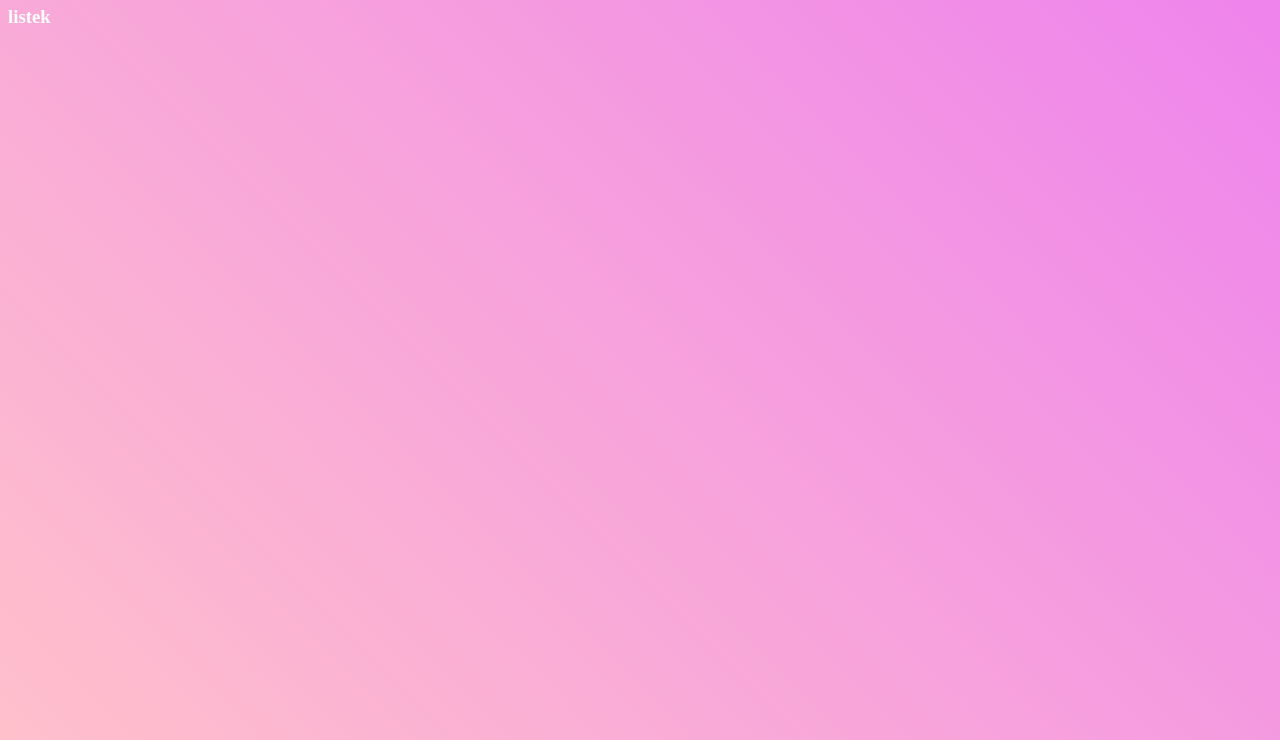
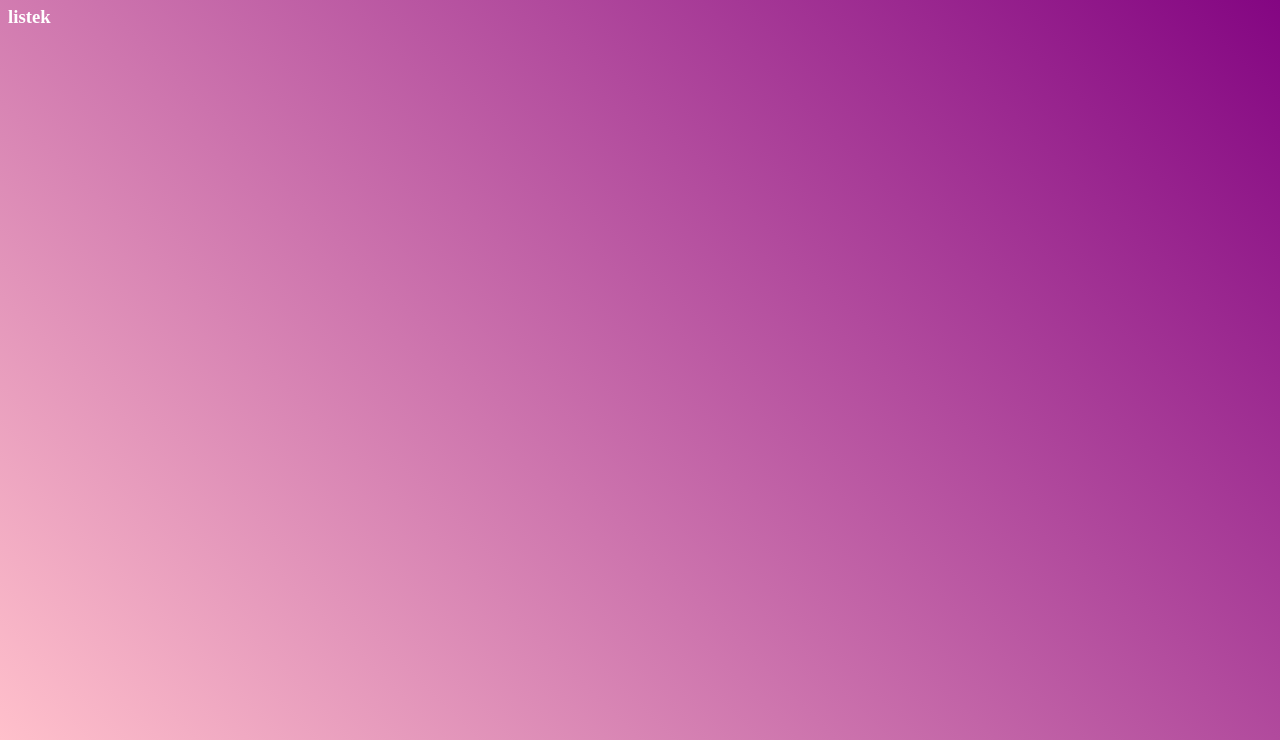
Before and after one commit to Kacperjo/repo-an, a plain HTML site: page index.html in a window 1280 px wide. Shown: the part 60-800 px from the top of the page. Drawn offline with Linux system fonts and the light colour scheme.

Commit message:
Update index.html

```diff
--- a/index.html
+++ b/index.html
@@ -15,7 +15,7 @@
     </h3>
     <style>
       .body {
-        background: linear-gradient(45deg, pink, violet);
+        background: linear-gradient(45deg, pink, purple);
         color: white;
       }
     </style>
```
